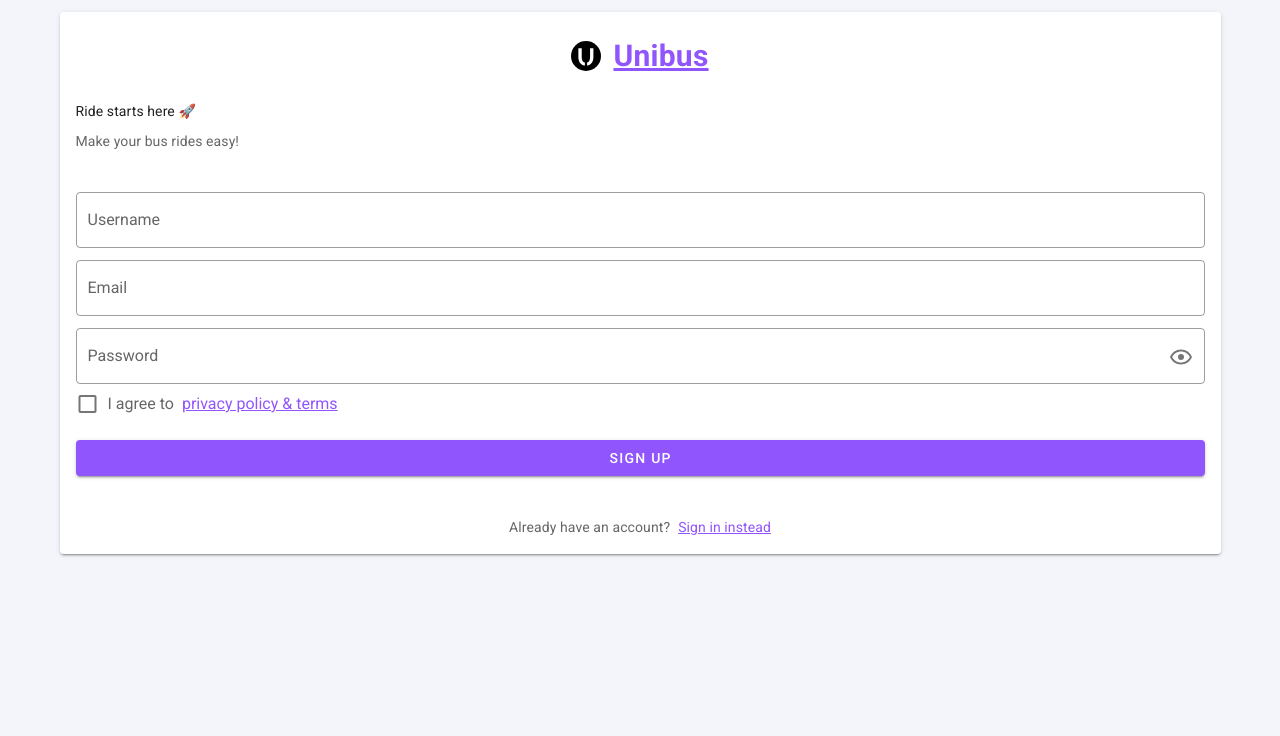
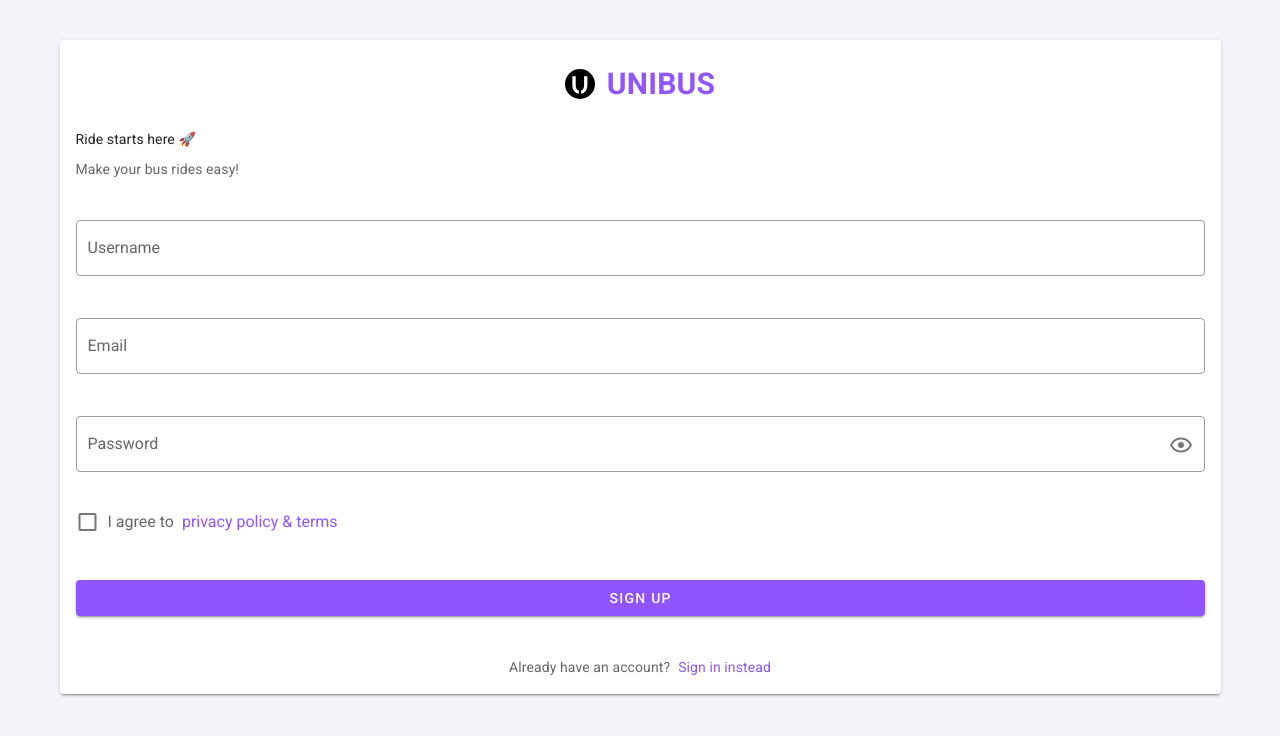
Before and after one commit to Charith47/frontend, a Vue app: page /register in a window 1280 px wide. Shown: the top 736 px of the page. Built offline with nearby package versions, Linux system fonts and the light colour scheme; no server answers.

Commit message:
implementation of register page validation started

```diff
--- a/src/views/auth/Register.vue
+++ b/src/views/auth/Register.vue
@@ -1,5 +1,5 @@
 <template>
-	<v-container>
+	<v-container class="my-7">
 		<v-card class="auth-card">
 			<!-- logo -->
 			<v-card-title class="d-flex align-center justify-center py-7">
@@ -14,7 +14,7 @@
 					></v-img>
 
 					<h2 class="text-2xl font-weight-semibold">
-						Unibus
+						UNIBUS
 					</h2>
 				</router-link>
 			</v-card-title>
@@ -37,7 +37,6 @@
 						outlined
 						label="Username"
 						placeholder="Enter your name"
-						hide-details
 						class="mb-3"
 					></v-text-field>
 
@@ -46,7 +45,6 @@
 						outlined
 						label="Email"
 						placeholder="Enter your email"
-						hide-details
 						class="mb-3"
 					></v-text-field>
 
@@ -59,11 +57,10 @@
 						:append-icon="
 							isPasswordVisible ? icons.mdiEyeOffOutline : icons.mdiEyeOutline
 						"
-						hide-details
 						@click:append="isPasswordVisible = !isPasswordVisible"
 					></v-text-field>
 
-					<v-checkbox hide-details class="mt-1">
+					<v-checkbox class="mt-1">
 						<template #label>
 							<div class="d-flex align-center flex-wrap">
 								<span class="me-2">I agree to</span
@@ -90,6 +87,12 @@
 		</v-card>
 	</v-container>
 </template>
+
+<style scoped>
+a {
+	text-decoration: none;
+}
+</style>
 
 <script>
 // eslint-disable-next-line object-curly-newline
--- a/vue.config.js
+++ b/vue.config.js
@@ -1,6 +1,6 @@
 module.exports = {
 	transpileDependencies: ['vuetify'],
-	devServer: {
+/* 	devServer: {
 		https: true,
-	},
+	}, */
 };
```
